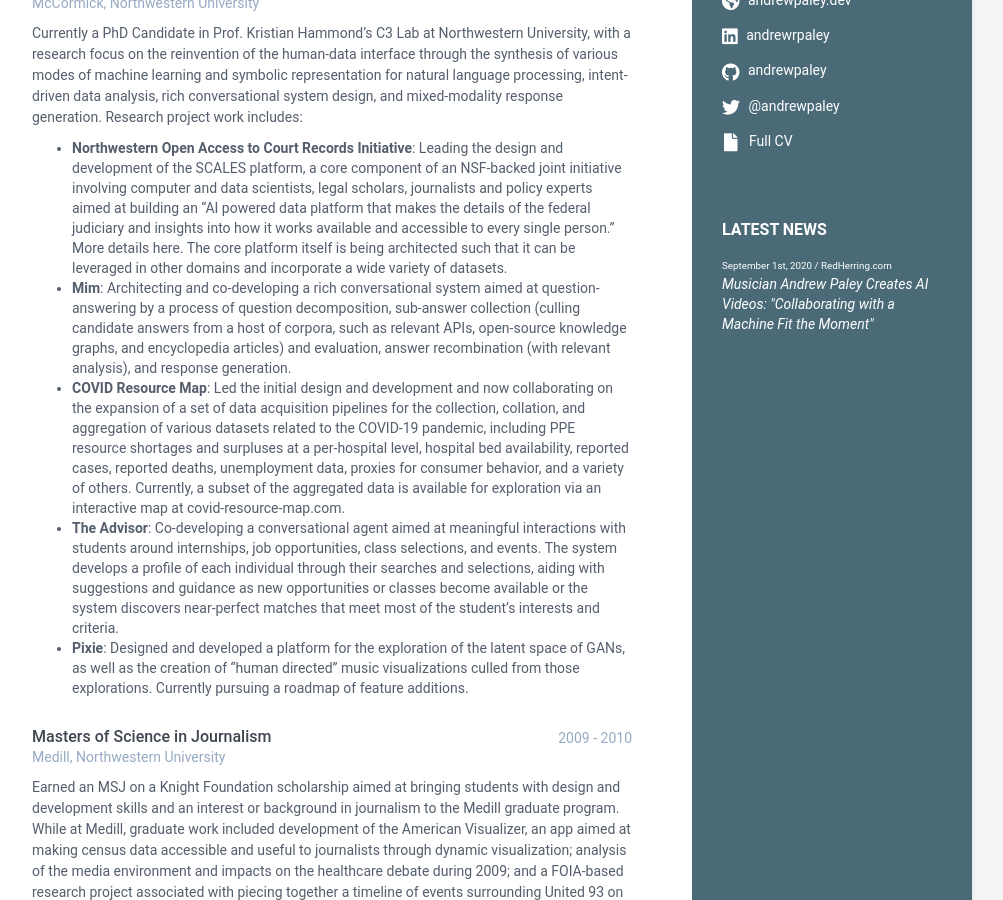
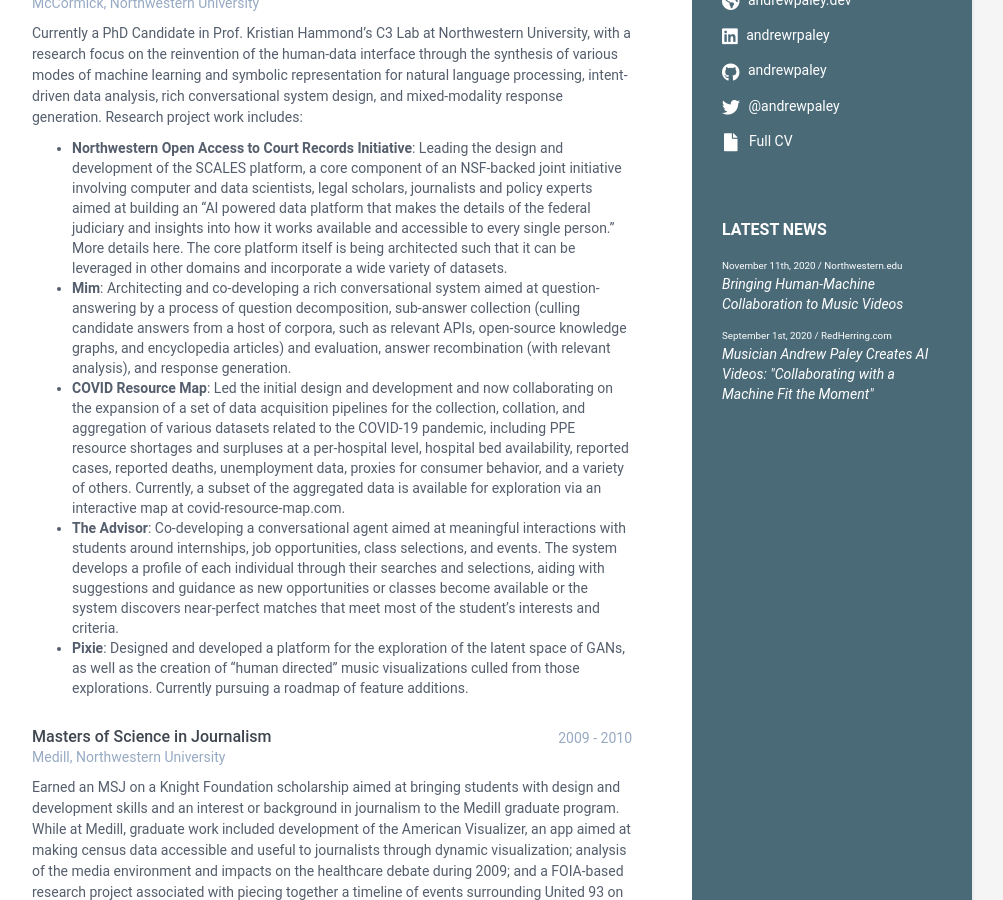
Before and after one commit to andrewpaley/andrewpaley.github.io, a Jekyll site: the page built from index.html, in a window 1280 px wide and 900 px high, scrolled down 361 px. Shown: the whole window, without its empty margins (168-1171 px from the left). Built offline with Jekyll 4.4.1, drawn with Linux system fonts in a browser that asks for light colours.

Commit message:
updates for NU article

```diff
--- a/_data/data.yml
+++ b/_data/data.yml
@@ -29,6 +29,10 @@
     #     level: Native
 
     news:
+      - title: "Bringing Human-Machine Collaboration to Music Videos"
+        source: "Northwestern.edu"
+        link: https://www.mccormick.northwestern.edu/news/articles/2020/11/bringing-human-machine-collaboration-to-music-videos.html
+        date: "November 11th, 2020"
       - title: "Musician Andrew Paley Creates AI Videos: \"Collaborating with a Machine Fit the Moment\""
         source: "RedHerring.com"
         link: https://www.redherring.com/north-america/musician-andrew-paley-creates-ai-videos-collaborating-with-a-machine-fit-the-moment/
```
